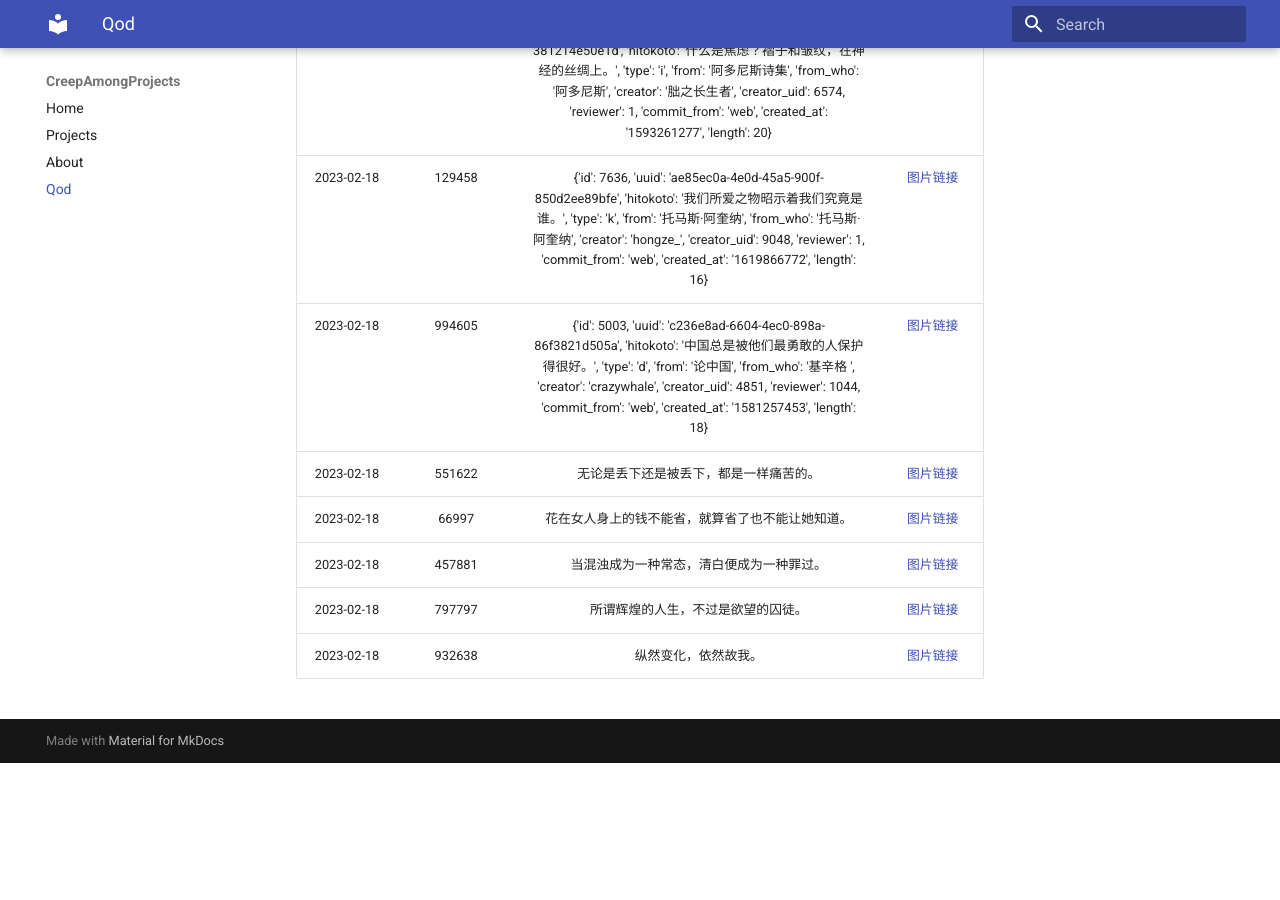
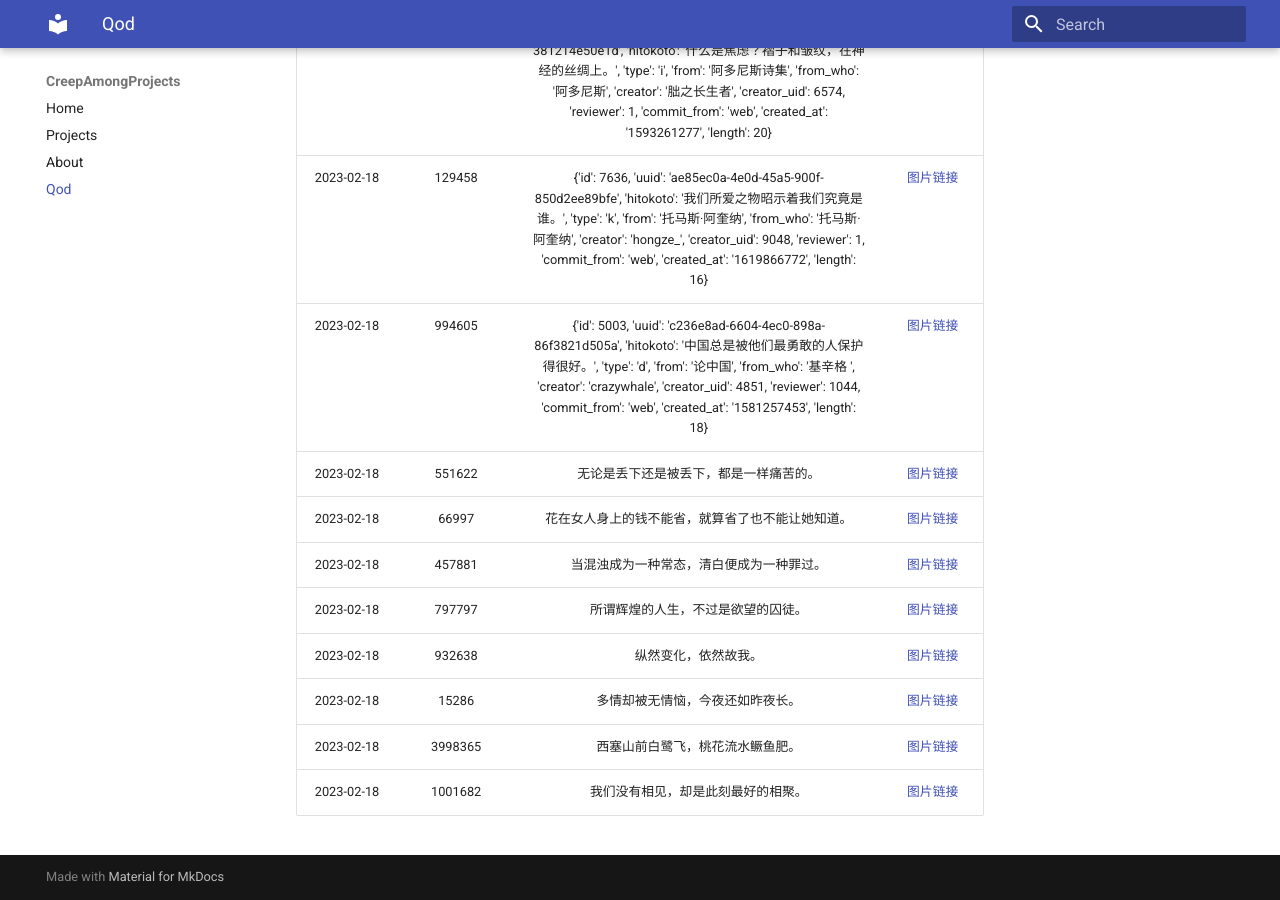
Before and after one commit to Creep-Among-Projects/CAP-Pages, an MkDocs documentation site: the page built from docs/qod.md, in a window 1280 px wide and 900 px high, scrolled down 994 px. Built offline with MkDocs 1.6.1 and Material for MkDocs 9.7.7, drawn with Linux system fonts in a browser that asks for light colours; comment, search, counter and statistics services are not loaded; before the commit the page ends 1757 px from its top, so only the background shows below that.

Commit message:
QoD Generator: 2023-02-18 18:28:50 UTC+00:00

```diff
--- a/docs/qod.md
+++ b/docs/qod.md
@@ -41,3 +41,6 @@ Theoretically three daily quotes will be automatically updated here each day.
 |2023-02-18|457881|当混浊成为一种常态，清白便成为一种罪过。|[图片链接](qods/457881.jpg)|
 |2023-02-18|797797|所谓辉煌的人生，不过是欲望的囚徒。|[图片链接](./qods/797797.jpg)|
 |2023-02-18|932638|纵然变化，依然故我。|[图片链接](./qods/932638.jpg)|
+|2023-02-18|15286|多情却被无情恼，今夜还如昨夜长。|[图片链接](./qods/15286.jpg)|
+|2023-02-18|3998365|西塞山前白鹭飞，桃花流水鳜鱼肥。|[图片链接](./qods/3998365.jpg)|
+|2023-02-18|1001682|我们没有相见，却是此刻最好的相聚。|[图片链接](./qods/1001682.jpg)|
```
Also changed, not shown: docs/qods/1001682.jpg (added), docs/qods/15286.jpg (added), docs/qods/3998365.jpg (added), 1 other file.
